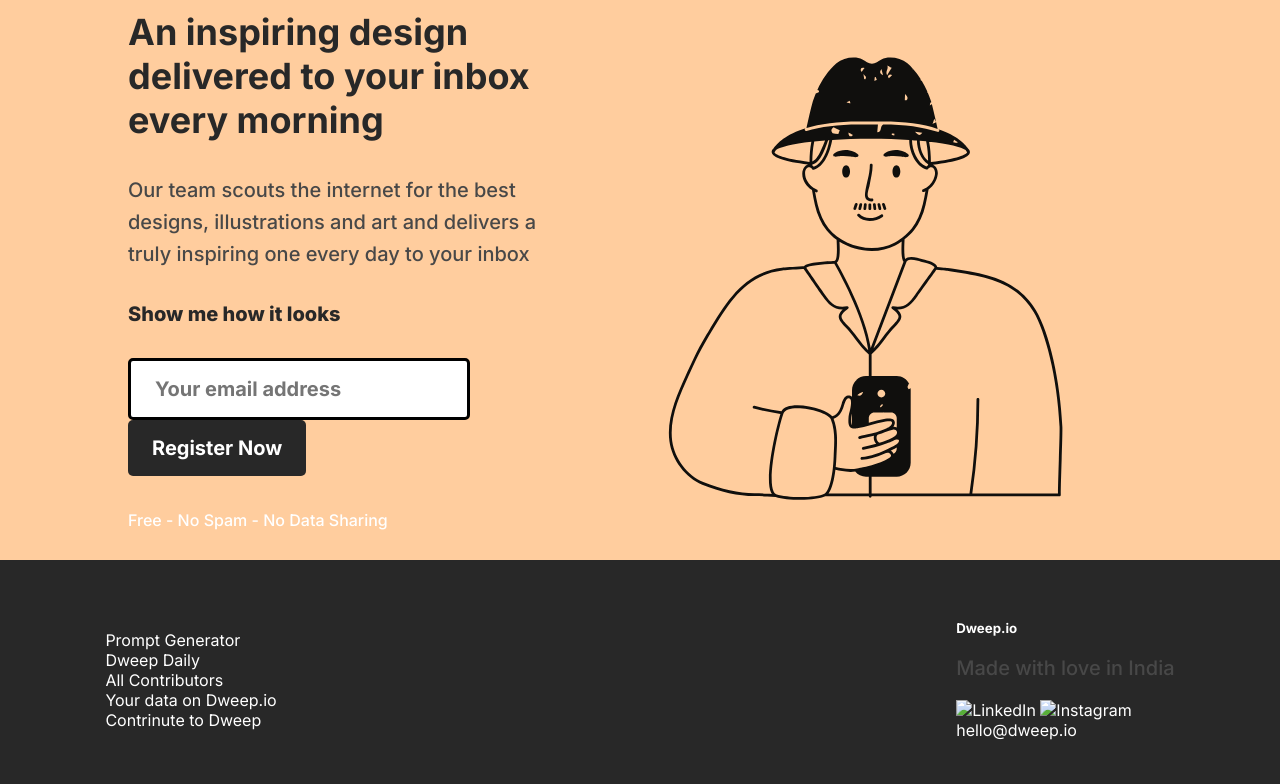
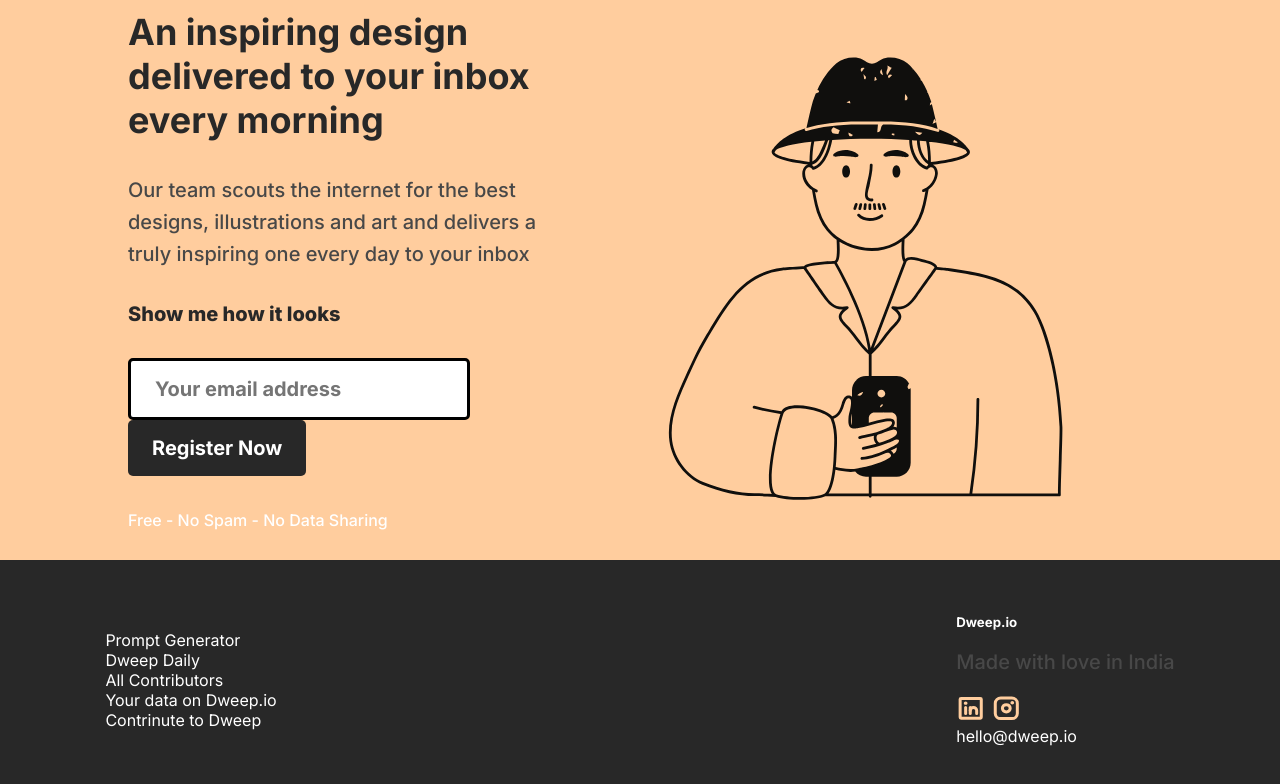
Before and after one commit to AbhijitSarode/Dweep, a plain HTML site: page index.html in a window 1280 px wide. Drawn offline with Linux system fonts and the light colour scheme; the site is published under a folder, as on GitHub Pages, so addresses that start at the root find nothing.

Commit message:
Readme completed

```diff
--- a/index.html
+++ b/index.html
@@ -40,8 +40,8 @@
             <h5>Dweep.io</h5>
             <p>Made with love in India</p>
             <div class="social">
-                <a href="#"><img src="/assests/LinkedinLogo.svg" alt="LinkedIn"></a>
-                <a href="#"><img src="/assests/InstagramLogo.svg" alt="Instagram"></a>
+                <a href="#"><img src="./assests/LinkedinLogo.svg" alt="LinkedIn"></a>
+                <a href="#"><img src="./assests/InstagramLogo.svg" alt="Instagram"></a>
             </div>
             <a href="mailto:hello@dweep.io">hello@dweep.io</a>
         </div>
```
Also changed, not shown: screenshots/desktop.png (added), screenshots/mobile.png (added), 1 other file.
